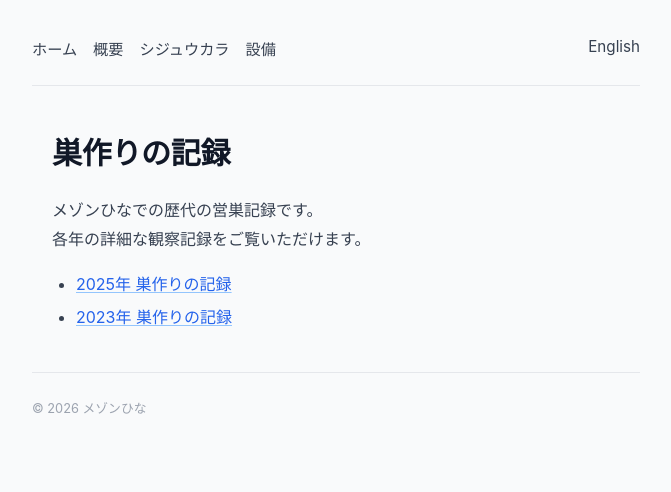
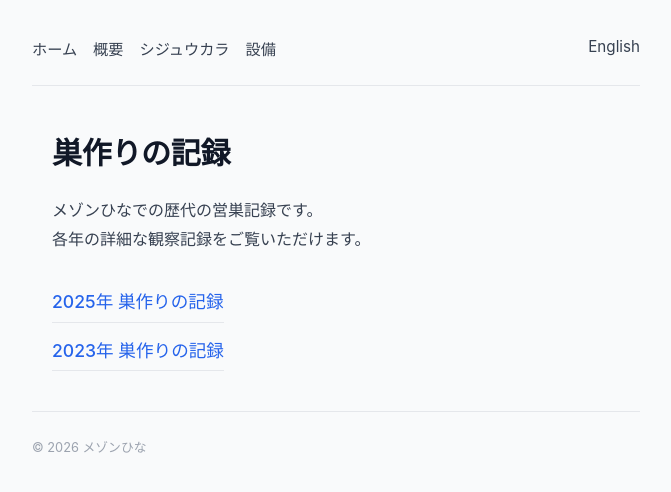
Before and after one commit to tagawa/maison-hina, a Jekyll site: the page built from ja/timeline.html, in a window 1280 px wide. Shown: the top 492 px of the page, without its empty margins (304-975 px from the left). Built offline with Jekyll 4.4.1, drawn with Linux system fonts in a browser that asks for light colours; comment, search, counter and statistics services are not loaded.

Commit message:
Add timeline index styles and layout adjustments
Add styles for timeline index and page layout.

```diff
--- a/assets/css/timeline.css
+++ b/assets/css/timeline.css
@@ -1,3 +1,27 @@
+.timeline-index {
+  list-style: none;
+  padding-left: 0;
+  margin-top: 2rem;
+}
+
+.timeline-index li {
+  margin-bottom: 0.75rem;
+}
+
+.timeline-index a {
+  font-size: 1.1rem;
+  font-weight: 500;
+  text-decoration: none;
+  border-bottom: 1px solid #e5e7eb;
+  padding-bottom: 0.25rem;
+  display: inline-block;
+}
+
+.timeline-index a:hover {
+  border-bottom-color: #9ca3af;
+}
+
+
 .timeline-page {
   max-width: 720px;
   margin: 40px auto;
```
